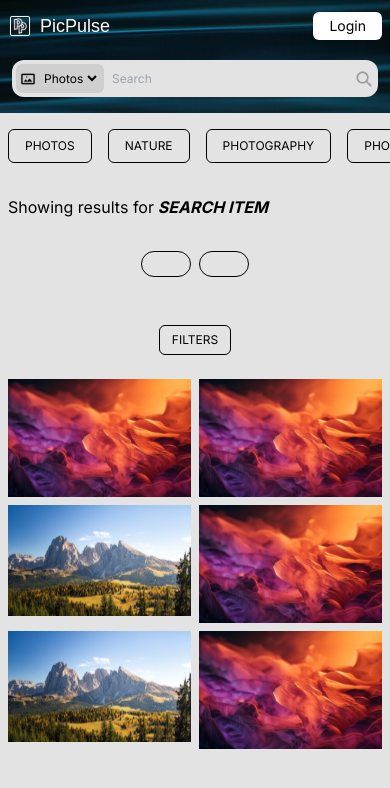
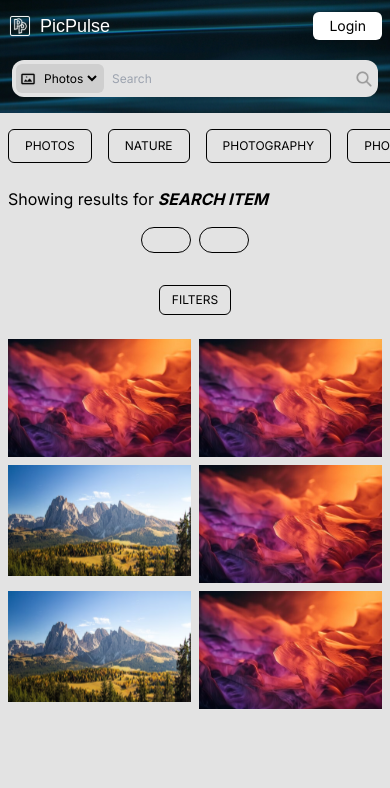
Before and after one commit to smalik21/pic-pulse, a React (Vite) app: page /search in a window 390 px wide. Shown: the top 788 px of the page. Built offline with nearby package versions, Linux system fonts and the light colour scheme; a web font is replaced by a local one.

Commit message:
feat: :sparkles: adjust spacing

```diff
--- a/src/components/SearchPage.tsx
+++ b/src/components/SearchPage.tsx
@@ -16,10 +16,10 @@ const SearchPage = () => {
                     )
                 })}
             </section>
-            <h3 className="my-4 px-2 sm:px-8 sm:text-lg lg:text-xl">Showing results for
+            <h3 className="my-2 sm:my-4 px-2 sm:px-8 sm:text-lg lg:text-xl">Showing results for
                 <span className="font-bold italic"> SEARCH ITEM</span>
             </h3>
-            <section id="search-type" className="flex px-2 sm:px-8 my-8 gap-2 sm:gap-4 justify-center xs:justify-start">
+            <section id="search-type" className="flex px-2 sm:px-8 my-4 sm:my-8 gap-2 sm:gap-4 justify-center xs:justify-start">
                 {searchTypes.map(searchType => {
                     return (
                         <input
```
